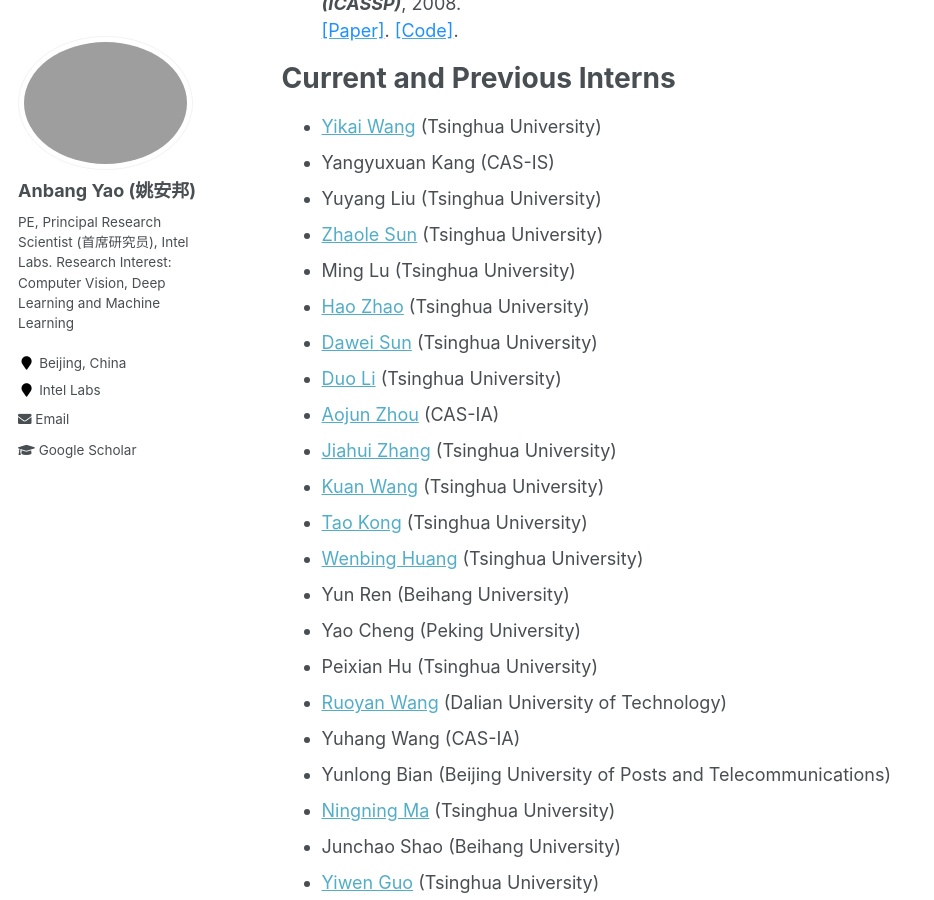
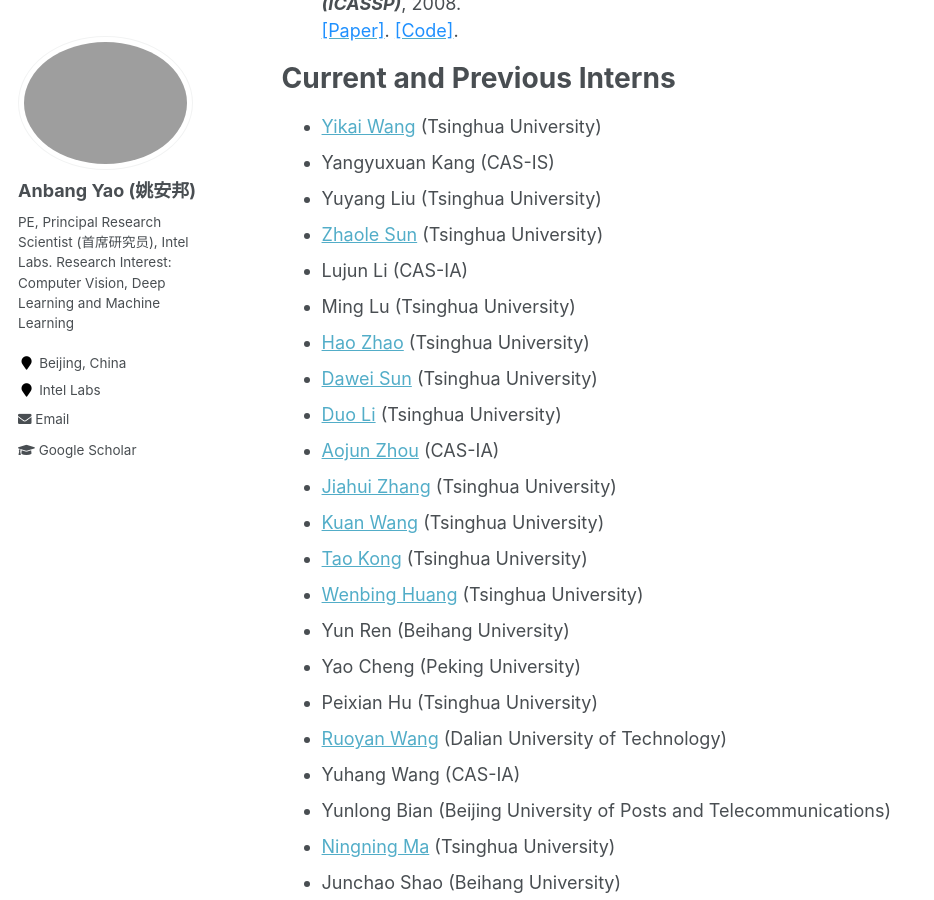
Before and after one commit to YaoAnbang/YaoAnbang.github.io, a Jekyll site: the page built from _pages/about.md, in a window 1280 px wide and 900 px high, scrolled down 6431 px. Shown: the whole window, without its empty margins (0-934 px from the left). Built offline with Jekyll 4.4.1, drawn with Linux system fonts in a browser that asks for light colours.

Commit message:
Update about.md

```diff
--- a/_pages/about.md
+++ b/_pages/about.md
@@ -112,6 +112,7 @@ Current and Previous Interns
 + Yangyuxuan Kang (CAS-IS)
 + Yuyang Liu (Tsinghua University)
 + [Zhaole Sun](https://scholar.google.com/citations?user=onTsdhYAAAAJ&hl=en) (Tsinghua University)
++ Lujun Li (CAS-IA)
 + Ming Lu (Tsinghua University)
 + [Hao Zhao](https://scholar.google.com/citations?user=ygQznUQAAAAJ&hl=zh-CN) (Tsinghua University)
 + [Dawei Sun](https://scholar.google.com/citations?user=JwuiGckAAAAJ&hl=zh-CN) (Tsinghua University)
```
